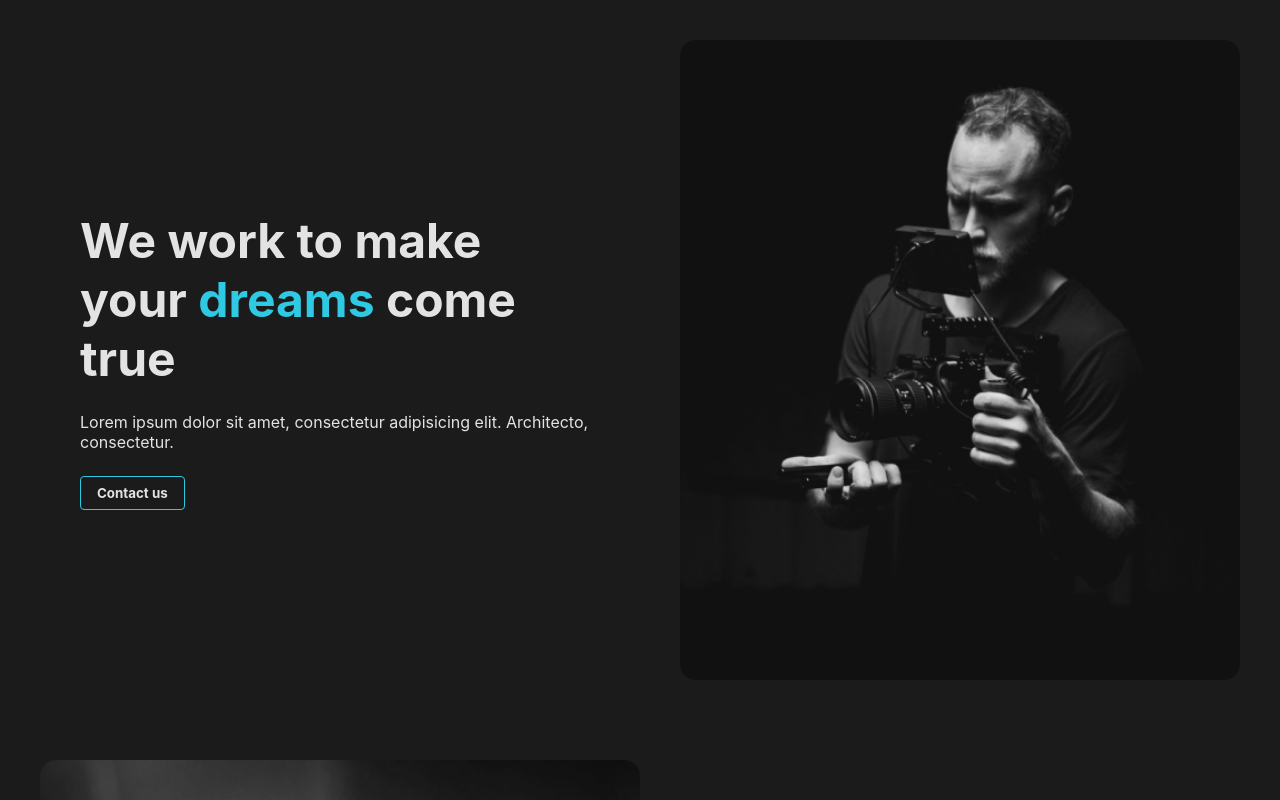
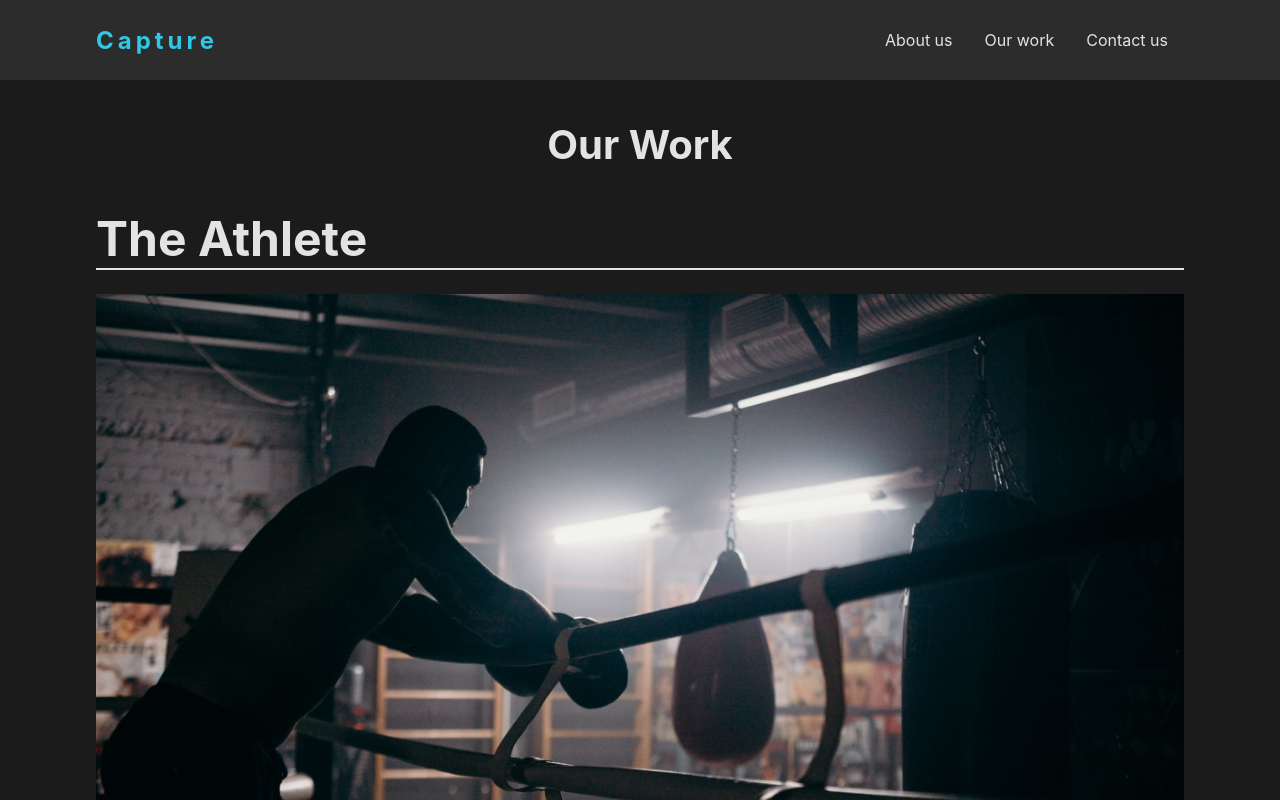
Before and after one commit to kazmonroy/react-website, a React app: page /work in a window 1280 px wide. Shown: the top 800 px of the page. Built offline with nearby package versions, Linux system fonts and the light colour scheme; the HTML template or start-up script is replaced by a standard one.

Commit message:
add React Router

```diff
--- a/src/App.js
+++ b/src/App.js
@@ -1,13 +1,24 @@
 import React from 'react';
+import { BrowserRouter as Router, Route, Routes } from 'react-router-dom';
 import GlobalStyle from './components/GlobalStyle';
 import Home from './pages/Home';
+import Nav from './components/Nav/Nav';
+import ContactUs from './pages/Contact';
+import OurWork from './pages/OurWork';
 
 const App = () => {
   return (
-    <div className='App'>
-      <GlobalStyle />
-      <Home />
-    </div>
+    <Router>
+      <div className='App'>
+        <GlobalStyle />
+        <Nav />
+        <Routes>
+          <Route path='/' element={<Home />} />
+          <Route path='/work' element={<OurWork />} />
+          <Route path='/contact' element={<ContactUs />} />
+        </Routes>
+      </div>
+    </Router>
   );
 };
 
--- a/src/components/GlobalStyle.js
+++ b/src/components/GlobalStyle.js
@@ -17,8 +17,6 @@ const GlobalStyle = createGlobalStyle`
         font-family: Inter, Avenir, Helvetica, Arial, sans-serif;
         background: var(--base-color);
         color: var(--third-color);
-        width: 100vw;
-
     }
 
     button {
@@ -31,6 +29,7 @@ const GlobalStyle = createGlobalStyle`
         cursor: pointer;
         font-family: inherit;
         font-weight: bold;
+        font-size: 1rem;
 
         &:hover {
             background: var(--second-color);
@@ -42,13 +41,12 @@ const GlobalStyle = createGlobalStyle`
         font-size: 3rem
     }
 
+
     span {
         color: var(--second-color)
     }
 
 
-
-
 `;
 
 export default GlobalStyle;
--- a/src/components/Home/Services.js
+++ b/src/components/Home/Services.js
@@ -32,7 +32,6 @@ const Services = () => {
 };
 
 const ServiceSection = styled(HeroSection)`
-  padding: 0px 40px;
   display: flex;
 `;
 
@@ -42,6 +41,7 @@ const ServicesContent = styled.div`
   flex-direction: column;
   align-items: center;
   justify-content: center;
+  padding: 0px 24px;
 `;
 
 const Cards = styled.div`
--- /dev/null
+++ b/src/components/Nav/Nav.js
@@ -0,0 +1,62 @@
+import React from 'react';
+import styled from 'styled-components';
+import { Link } from 'react-router-dom';
+
+const Nav = () => {
+  return (
+    <StyledNav>
+      <Logo>
+        <Link to='/'>Capture</Link>
+      </Logo>
+      <ul>
+        <li>
+          <Link to='/'>About us</Link>
+        </li>
+        <li>
+          <Link to='/work'>Our work</Link>
+        </li>
+        <li>
+          <Link to='/contact'>Contact us</Link>
+        </li>
+      </ul>
+    </StyledNav>
+  );
+};
+
+const StyledNav = styled.nav`
+  min-height: 10vh;
+  display: flex;
+  align-items: center;
+  padding: 0px 96px;
+  font-size: 1rem;
+  background-color: #2c2c2c;
+
+  a {
+    color: var(--third-color);
+    text-decoration: none;
+    cursor: pointer;
+  }
+
+  ul {
+    display: flex;
+    list-style: none;
+
+    li {
+      padding: 0px 16px;
+      position: relative;
+    }
+  }
+`;
+
+const Logo = styled.div`
+  margin-right: auto;
+
+  a {
+    color: var(--second-color);
+    font-weight: bold;
+    letter-spacing: 4px;
+    font-size: 1.5rem;
+  }
+`;
+
+export default Nav;
--- /dev/null
+++ b/src/components/Work/Movie.js
@@ -0,0 +1,34 @@
+import React from 'react';
+import { Link } from 'react-router-dom';
+import styled from 'styled-components';
+
+const Movie = ({ imgSrc, title }) => {
+  return (
+    <StyledMovie>
+      <h2>{title}</h2>
+      <div className='line'></div>
+      <Link>
+        <img src={imgSrc} alt='' />
+      </Link>
+    </StyledMovie>
+  );
+};
+
+const StyledMovie = styled.section`
+  padding: 40px 0px;
+
+  .line {
+    width: 100%;
+    height: 2px;
+    background-color: var(--third-color);
+    margin-bottom: 24px;
+  }
+
+  img {
+    width: 100%;
+    max-height: 70vh;
+    object-fit: cover;
+  }
+`;
+
+export default Movie;
--- /dev/null
+++ b/src/components/Work/Work.js
@@ -0,0 +1,30 @@
+import React from 'react';
+import { Link } from 'react-router-dom';
+import styled from 'styled-components';
+import theAthlete from '../../img/athlete-small.png';
+import theRacer from '../../img/theracer-small.png';
+import theGoodTimes from '../../img/goodtimes-small.png';
+import Movie from './Movie';
+const Work = () => {
+  return (
+    <WorkSection>
+      <h1>Our Work</h1>
+      <Movie imgSrc={theAthlete} title='The Athlete' />
+      <Movie imgSrc={theRacer} title='The Racer' />
+      <Movie imgSrc={theGoodTimes} title='The Good Times' />
+    </WorkSection>
+  );
+};
+
+const WorkSection = styled.section`
+  min-height: 100vh;
+  padding: 40px 96px;
+  overflow: hidden;
+
+  h1 {
+    font-size: 2.5rem;
+    text-align: center;
+  }
+`;
+
+export default Work;
--- /dev/null
+++ b/src/pages/Contact.js
@@ -0,0 +1,11 @@
+import React from 'react';
+
+const ContactUs = () => {
+  return (
+    <div>
+      <h1>Contact Us</h1>
+    </div>
+  );
+};
+
+export default ContactUs;
--- /dev/null
+++ b/src/pages/OurWork.js
@@ -0,0 +1,12 @@
+import React from 'react';
+import Work from '../components/Work/Work';
+
+const OurWork = () => {
+  return (
+    <div>
+      <Work />
+    </div>
+  );
+};
+
+export default OurWork;
--- a/src/styles.js
+++ b/src/styles.js
@@ -5,12 +5,12 @@ export const HeroSection = styled.section`
   display: flex;
   align-items: center;
   justify-content: center;
-  padding: 0px 40px;
+  padding: 0px 96px;
 `;
 
 export const Description = styled.div`
   flex: 1;
-  padding: 0px 40px;
+  padding: 0px 40px 0px 0px;
 
   p {
     padding: 24px 24px 24px 0px;
--- a/webpack.config.js
+++ b/webpack.config.js
@@ -1,5 +1,7 @@
 const path = require('path');
 const HTMLWebpackPlugin = require('html-webpack-plugin');
+
+const port = process.env.PORT || 3000;
 
 module.exports = {
   entry: './src/index.js',
@@ -45,4 +47,10 @@ module.exports = {
       },
     ],
   },
+  devServer: {
+    host: 'localhost',
+    port: port,
+    historyApiFallback: true,
+    open: true,
+  },
 };
```
Also changed, not shown: src/components/Home/Hero.js (+0 -37 lines).
